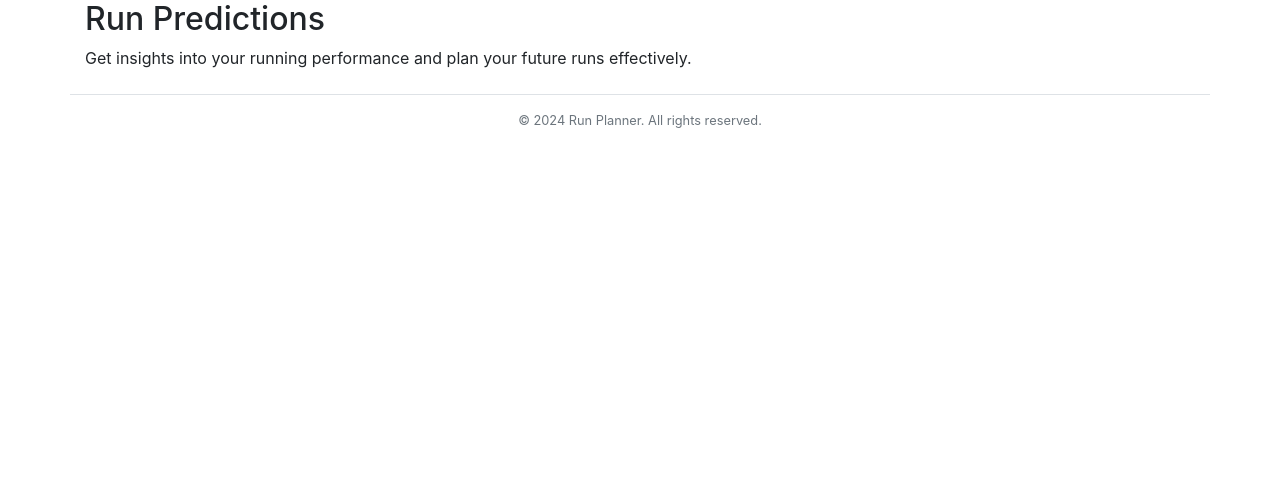
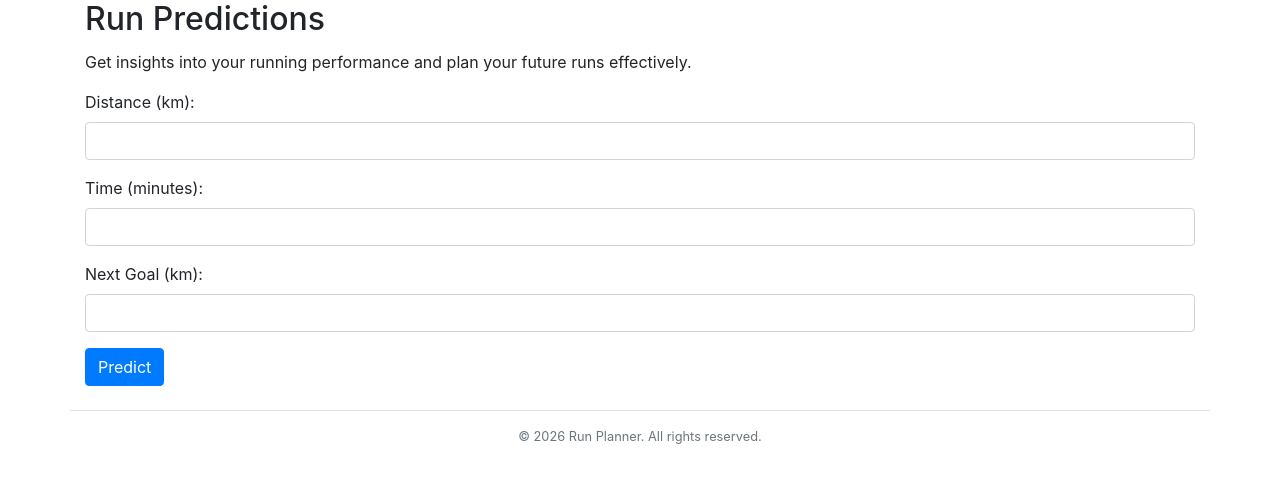
Before and after one commit to CompainL/run-planner, a Flask app: page /predictions in a window 1280 px wide. Shown: the part 112-595 px from the top of the page. Run offline with Flask 3, Linux system fonts and the light colour scheme; some libraries are stand-ins or nearby versions.

Commit message:
Implement prediction functionality and update templates for user input
Co-authored-by: Copilot <copilot@github.com>

```diff
--- a/website/engine/predictions.py
+++ b/website/engine/predictions.py
@@ -1 +1 @@
-from engine.utils.predictions import Riegel_prediction, Cameron_prediction
+from website.engine.utils.predictions import Riegel_prediction, Cameron_prediction, both_predictions
--- a/website/templates/base.html
+++ b/website/templates/base.html
@@ -39,7 +39,7 @@
 
     <footer>
         <div class="container mt-4 mb-4 text-muted text-center small border-top pt-3">
-            <p class="text-center">&copy; 2024 Run Planner. All rights reserved.</p>
+            <p class="text-center">&copy; 2026 Run Planner. All rights reserved.</p>
         </div>
     </footer>
     <script
--- a/website/templates/predictions.html
+++ b/website/templates/predictions.html
@@ -3,6 +3,39 @@
 {% block title %}Predictions - Run Planner{% endblock %}
 
 {% block content %}
-    <h2>Run Predictions</h2>
+<!-- Predictions Page -->
+ <!-- This is a flask template that extends the base template -->
+  <!-- It inherits a bootstrap layout from the base template -->
+    <h2 class="card-title">Run Predictions</h2>
     <p>Get insights into your running performance and plan your future runs effectively.</p>
+
+    <form method="POST">
+        <div class="mb-3">
+            <label for="distance" class="form-label">Distance (km):</label>
+            <input type="number" step="0.01" id="distance" name="distance" class="form-control" value="{{ distance }}" required>
+        </div>
+        <div class="mb-3">
+            <label for="time" class="form-label">Time (minutes):</label>
+            <input type="number" step="0.01" id="time" name="time" class="form-control" value="{{ time }}" required>
+        </div>
+        <div class="mb-3">
+            <label for="next_goal" class="form-label">Next Goal (km):</label>
+            <input type="number" step="0.01" id="next_goal" name="next_goal" class="form-control" value="{{ next_goal }}">
+        </div>
+        <button type="submit" class="btn btn-primary">Predict</button>
+    </form>
+    {% if error %}
+        <div class="alert alert-danger mt-3">{{ error }}</div>
+    {% endif %}
+
+    {% if predictions %}
+        <div class="card mt-4 p-3">
+            <h3>Riegel Prediction</h3>
+            <p>Expected time: {{ "%.2f"|format(predictions['Riegel'] / 60) }} minutes</p>
+        </div>
+        <div class="card mt-3 p-3">
+            <h3>Cameron Prediction</h3>
+            <p>Expected time: {{ "%.2f"|format(predictions['Cameron'] / 60) }} minutes</p>
+        </div>
+    {% endif %}
 {% endblock %}
--- a/website/views.py
+++ b/website/views.py
@@ -1,14 +1,45 @@
-from flask import Blueprint, render_template
+from flask import Blueprint, render_template, request
+from website.engine.predictions import both_predictions
 
-views  = Blueprint('views', __name__)
+views = Blueprint('views', __name__)
 
 @views.route('/')
 def home():
     return render_template("home.html")
 
-@views.route('/predictions')
+@views.route('/predictions', methods=['GET', 'POST'])
 def predictions():
-    return render_template("predictions.html")
+    predictions_data = None
+    error = None
+    distance = request.form.get('distance', '')
+    time = request.form.get('time', '')
+    next_goal = request.form.get('next_goal', '')
+
+    if request.method == 'POST':
+        try:
+            distance_value = float(distance)
+            time_value = float(time)
+            target_distance = float(next_goal) if next_goal.strip() else distance_value
+
+            if distance_value <= 0 or time_value <= 0 or target_distance <= 0:
+                raise ValueError
+
+            results = both_predictions(distance_value * 1000.0, time_value * 60.0, target_distance * 1000.0)
+            predictions_data = {
+                'Riegel': results['Riegel'],
+                'Cameron': results['Cameron']
+            }
+        except ValueError:
+            error = "Please enter valid positive numbers for distance, time, and goal."
+
+    return render_template(
+        "predictions.html",
+        predictions=predictions_data,
+        distance=distance,
+        time=time,
+        next_goal=next_goal,
+        error=error
+    )
 
 @views.route('/make_plan')
 def make_plan():
```
Also changed, not shown: website/engine/utils/predictions.py (+20 -0 lines), website/engine/__init__.py (added), website/engine/utils/__init__.py (added).
